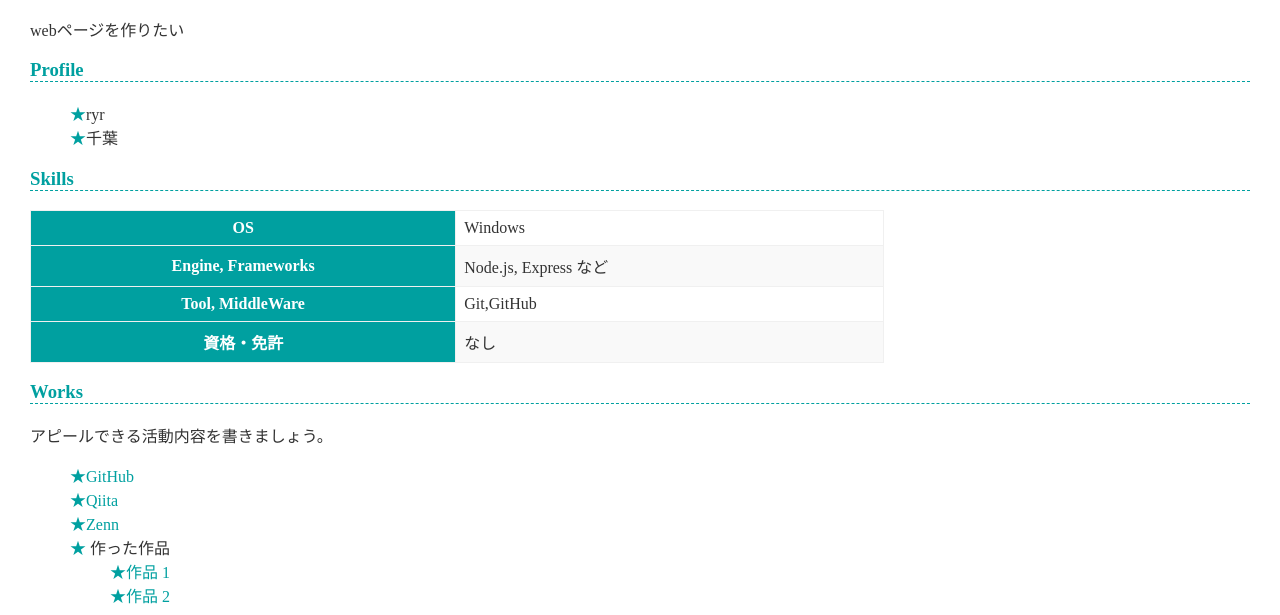
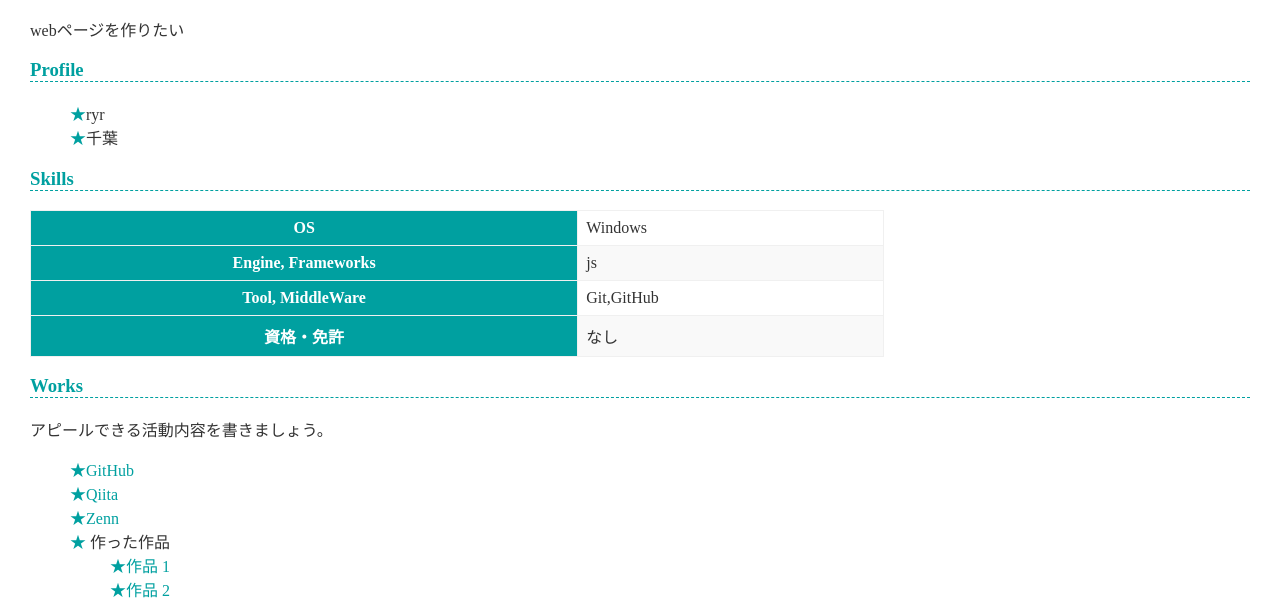
Before and after one commit to rrryyyrrr/rrryyyrrr.github.io, a plain HTML site: page index.html in a window 1280 px wide. Shown: the part 185-800 px from the top of the page. Drawn offline with Linux system fonts and the light colour scheme.

Commit message:
Update index.html

```diff
--- a/index.html
+++ b/index.html
@@ -29,7 +29,7 @@
       </tr>
       <tr>
         <th>Engine, Frameworks</th>
-        <td>Node.js, Express など</td>
+        <td>js</td>
       </tr>
       <tr>
         <th>Tool, MiddleWare</th>
```
